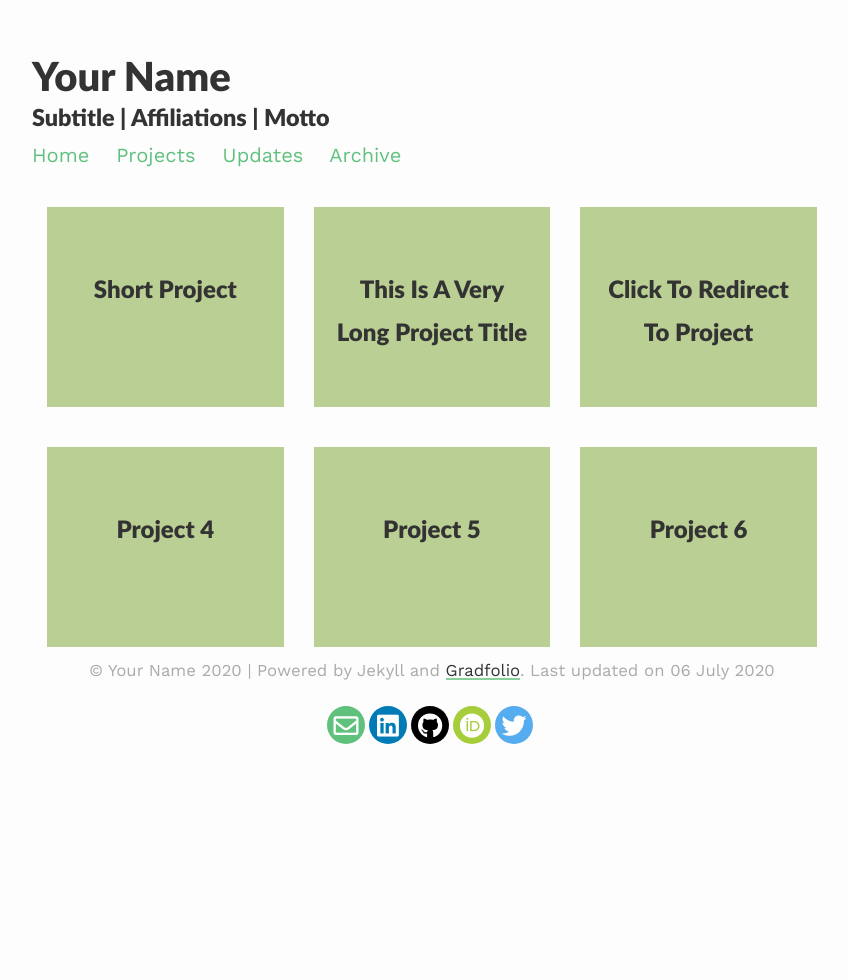
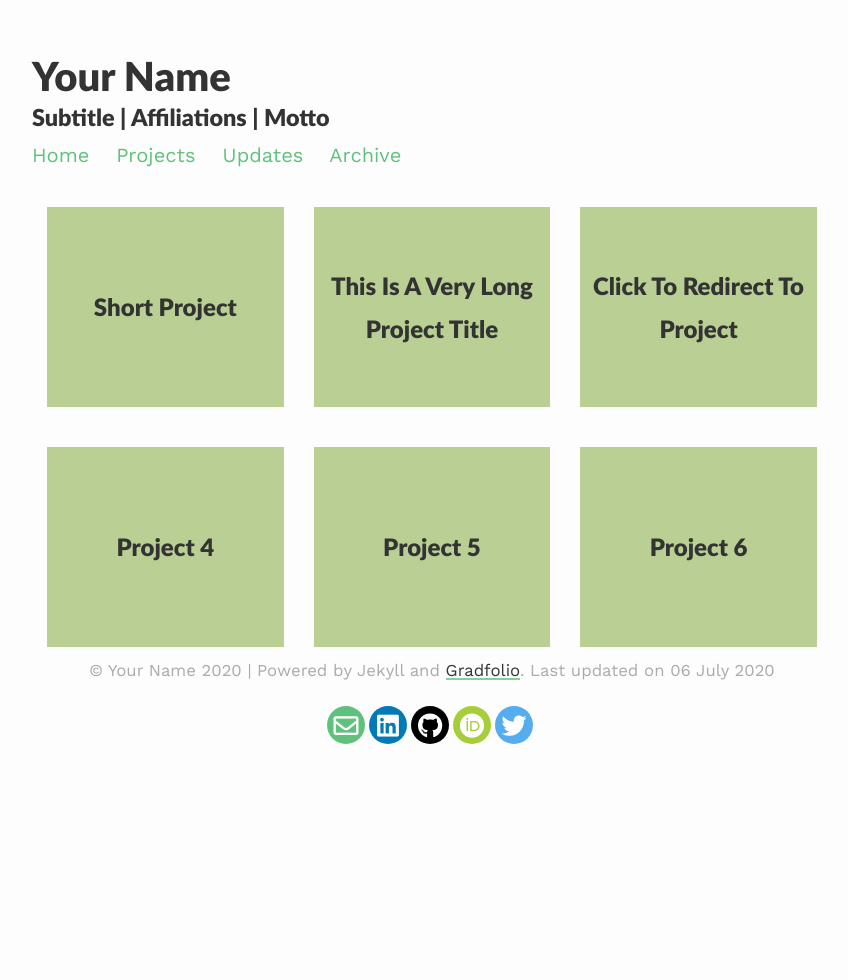
Before and after one commit to jitinnair1/gradfolio, a Jekyll site: the page built from _pages/projects.md, in a window 1280 px wide. Shown: the whole page, without its empty margins (208-1056 px from the left). Built offline with Jekyll 4.4.1, drawn with Linux system fonts in a browser that asks for light colours; nearby versions of some CDN libraries.

Commit message:
partial fix to centering issue

```diff
--- a/assets/css/_sass/footer.scss
+++ b/assets/css/_sass/footer.scss
@@ -1,7 +1,7 @@
 /* Footer */
 footer {
     clear: both;
-    margin-top: 5em;
+    margin-top: 1em;
 }
 
 /* Footer navigation links */
--- a/assets/css/_sass/projects.scss
+++ b/assets/css/_sass/projects.scss
@@ -11,27 +11,27 @@
   width: 33.33%;
   margin-top: 1em;
   margin-bottom: 1em;
-
 }
 
 .projectTile .thumbnail {
-  overflow: auto;
+  overflow: hidden;
   height: 200px;
   width: 100%;
-  display: block;
 }
 
 .projectTile .thumbnail img {
-  height: auto;
   position: relative;
-  left: -25%;
-  top: -5%;
-  width: 500px;
+  top: 50%;
+  transform: translateY(-50%);
+  -webkit-transform: translateY(-50%);
+  -ms-transform: translateY(-50%);
 }
 
 .projectTile .thumbnail a {
   float: left;
   position: relative;
+  text-align: center;
+  vertical-align: middle;
   height: 200px;
   width: 100%;
 }
@@ -44,13 +44,8 @@
   right: 0;
   background: rgba(0, 0, 0, 0.1);
   color: $text-color ;
-  padding: 1em;
   display: block;
-  // display: flex;
-  // flex-direction: column;
-  //justify-content: center;
-  text-align: center;
-  vertical-align: middle;
+
 
 
   @media (prefers-color-scheme: dark) {
@@ -60,7 +55,10 @@
 
 .projectTile .thumbnail a span h1 {
   position: relative;
-  top: 25%;
+  top: 50%;
+  transform: translateY(-50%);
+  -webkit-transform: translateY(-50%);
+  -ms-transform: translateY(-50%);
   font-size: 1.5rem;
 }
 
@@ -71,7 +69,8 @@
 
 .projectTile .thumbnail a span p {
   display: none;
-  top:-10%;
+  padding: 1em;
+  top: 20%;
   position: relative;
   color: $text-color;
 
@@ -82,16 +81,17 @@
 
 .projectTile .thumbnail:hover a span p {
   display: block;
-  top: -10%;
+  position: relative;
+  padding: 1em;
+  top: 20%;
+  transform: translateY(-50%);
+  -webkit-transform: translateY(-50%);
+  -ms-transform: translateY(-50%);
   color: $text-color;
 
   @media (prefers-color-scheme: dark) {
   color: $text-color-dark;
 }
-}
-
-.projectTile .thumbnail a:hover span {
-  display: block;
 }
 
 .blankbox {
@@ -137,21 +137,21 @@
     }
 
     .projectTile .thumbnail a span h1 {
-      top: 0%;
+      top: 20%;
     }
 
     .projectTile .thumbnail:hover a span h1 {
       display: block;
-      top: 0%;
+      top: 20%;
     }
 
     .projectTile .thumbnail a span p {
       display: block;
-      top:-30%;
+      top:-10%;
     }
 
     .projectTile .thumbnail:hover a span p {
-      top:-30%;
+      top:-10%;
     }
 }
 }
```
